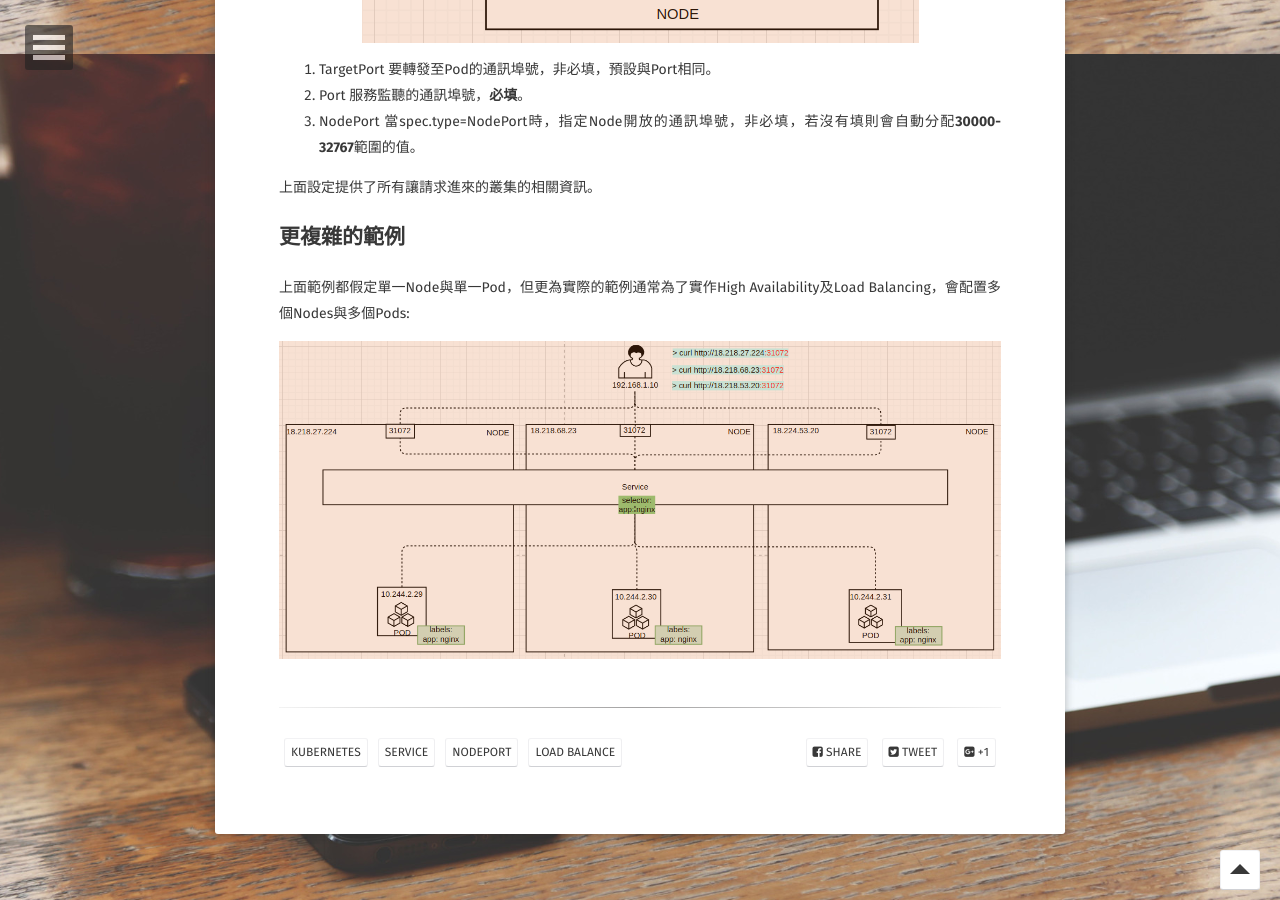
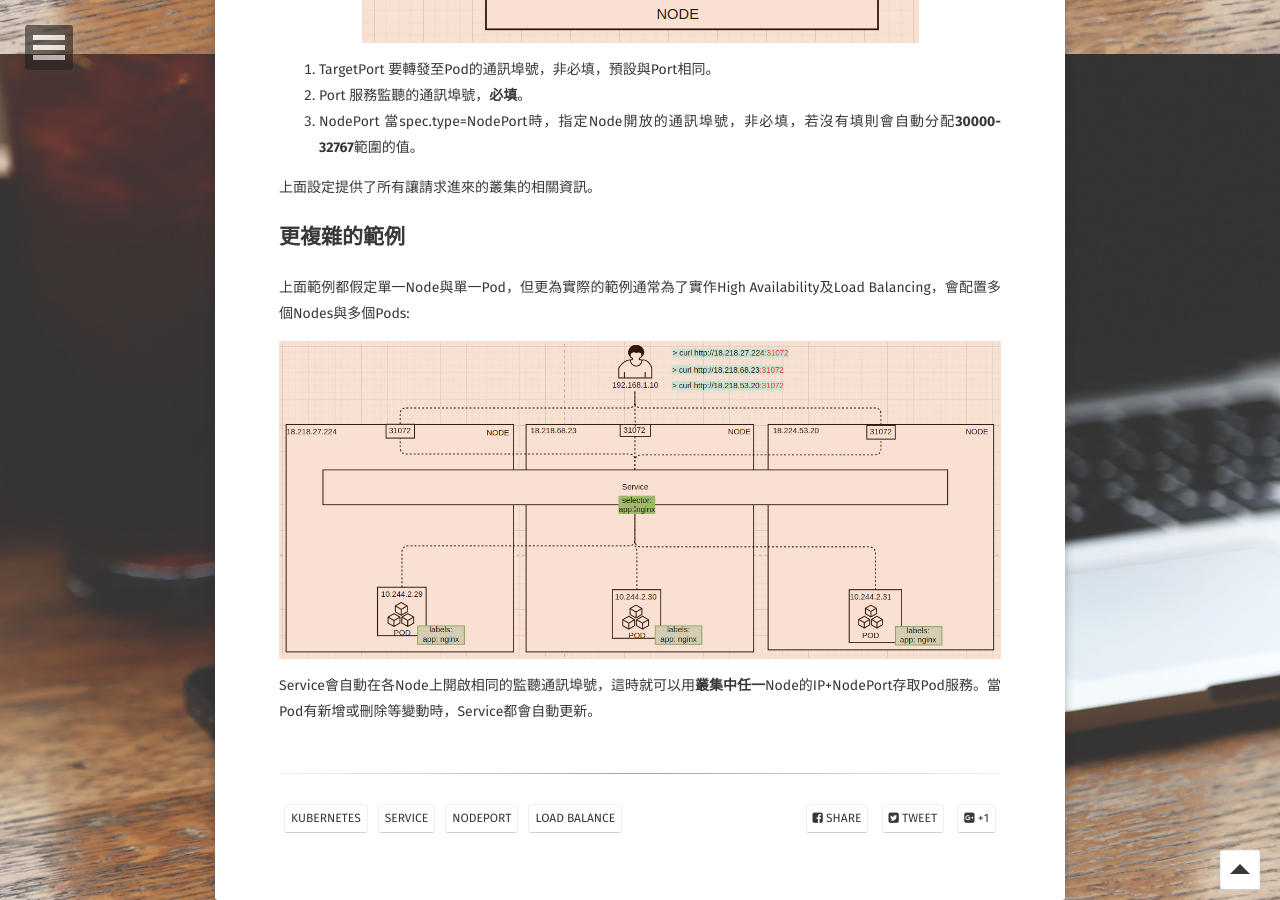
Before and after one commit to kisekitw/kisekitw.github.io, a Jekyll site: the page built from _posts/2019-06-27-Kubernetes-Service-NodePort.md, in a window 1280 px wide and 900 px high, scrolled down 2646 px. Built offline with Jekyll 4.4.1, drawn with Linux system fonts in a browser that asks for light colours; some web fonts are replaced.

Commit message:
K8S service

```diff
--- a/_posts/2019-06-27-Kubernetes-Service-NodePort.md
+++ b/_posts/2019-06-27-Kubernetes-Service-NodePort.md
@@ -48,3 +48,5 @@ comments: false
 上面範例都假定單一Node與單一Pod，但更為實際的範例通常為了實作High Availability及Load Balancing，會配置多個Nodes與多個Pods:
 
 ![Complex Service](https://github.com/kisekitw/kisekitw.github.io/blob/master/assets/img/1080627/complexservice.png?raw=true)
+
+Service會自動在各Node上開啟相同的監聽通訊埠號，這時就可以用**叢集中任一**Node的IP+NodePort存取Pod服務。當Pod有新增或刪除等變動時，Service都會自動更新。
```
